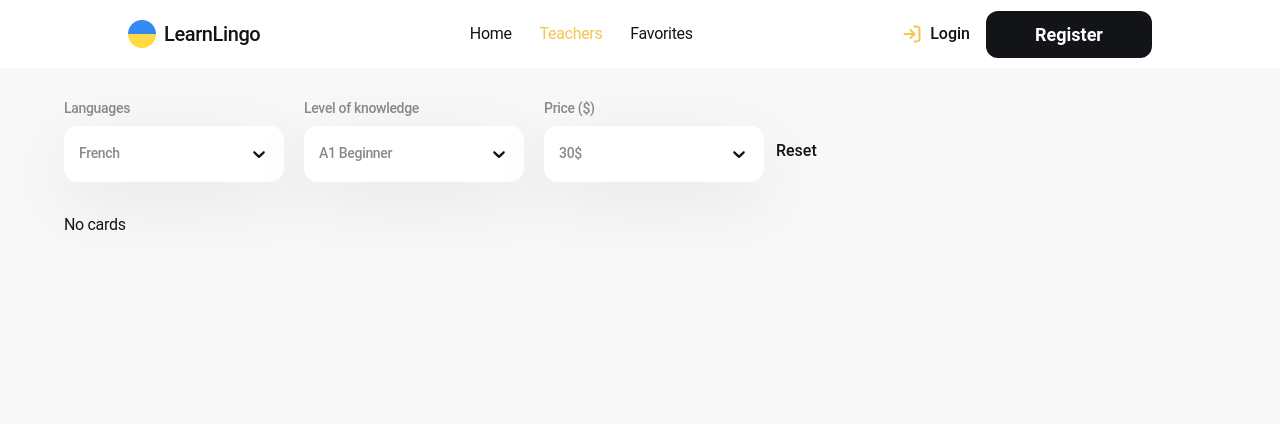
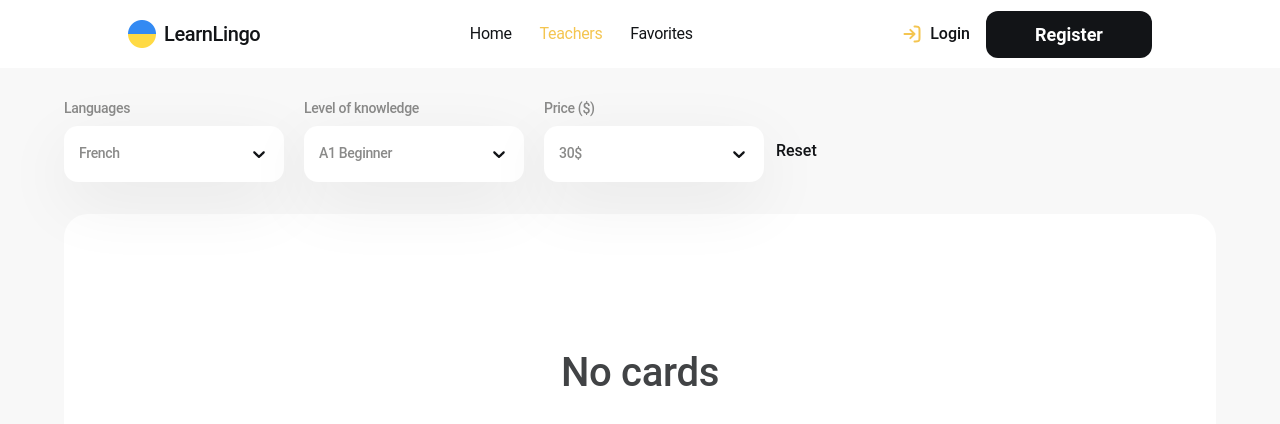
Before and after one commit to sofi-dobriak/learn-lingo, a React (Vite) app: page /teachers in a window 1280 px wide. Shown: the top 424 px of the page. Built offline with nearby package versions, Linux system fonts and the light colour scheme; no server answers; the database is empty; a web font is replaced by a local one.

Commit message:
feat: add empty card message

```diff
--- /dev/null
+++ b/src/components/NoCards/NoCards.module.css
@@ -0,0 +1,18 @@
+.noCardsBlock {
+  display: flex;
+  align-items: center;
+  justify-content: center;
+
+
+  background-color: #fff;
+  border-radius: 24px;
+  padding: 24px;
+  min-height: 320px;
+  width: 100%;
+}
+
+.noCardsTitle {
+  font-weight: 500;
+  font-size: 40px;
+  color: rgba(18, 20, 23, 0.8);
+}
--- /dev/null
+++ b/src/components/NoCards/NoCards.tsx
@@ -0,0 +1,11 @@
+import s from './NoCards.module.css';
+
+const NoCards = () => {
+  return (
+    <div className={s.noCardsBlock}>
+      <h2 className={s.noCardsTitle}>No cards</h2>
+    </div>
+  );
+};
+
+export default NoCards;
--- a/src/pages/TeachersPage/TeachersPage.module.css
+++ b/src/pages/TeachersPage/TeachersPage.module.css
@@ -16,10 +16,6 @@
   text-align: center;
 }
 
-.noCards {
-  height: 100vh;
-}
-
 .filtersButton {
   max-width: 160px;
   padding: 10px;
--- a/src/pages/TeachersPage/TeachersPage.tsx
+++ b/src/pages/TeachersPage/TeachersPage.tsx
@@ -18,6 +18,7 @@ import { selectFilteredTeachers } from '../../redux/filters/filterSelectors';
 import Loader from '../../components/common/Loader/Loader';
 import { useMediaQueryView } from '../../hooks/useMediaQueryView';
 import { openModal } from '../../redux/modals/modalSlice';
+import NoCards from '../../components/NoCards/NoCards';
 
 const TeachersPage = () => {
   const dispatch = useAppDispatch();
@@ -68,7 +69,7 @@ const TeachersPage = () => {
               </Button>
             )}
 
-            {teachers.length === 0 && <h2 className={s.noCards}>No cards</h2>}
+            {teachers.length === 0 && <NoCards/>}
 
             {teachers.length > 0 && <TeachersList teachers={teachers} />}
 
```
